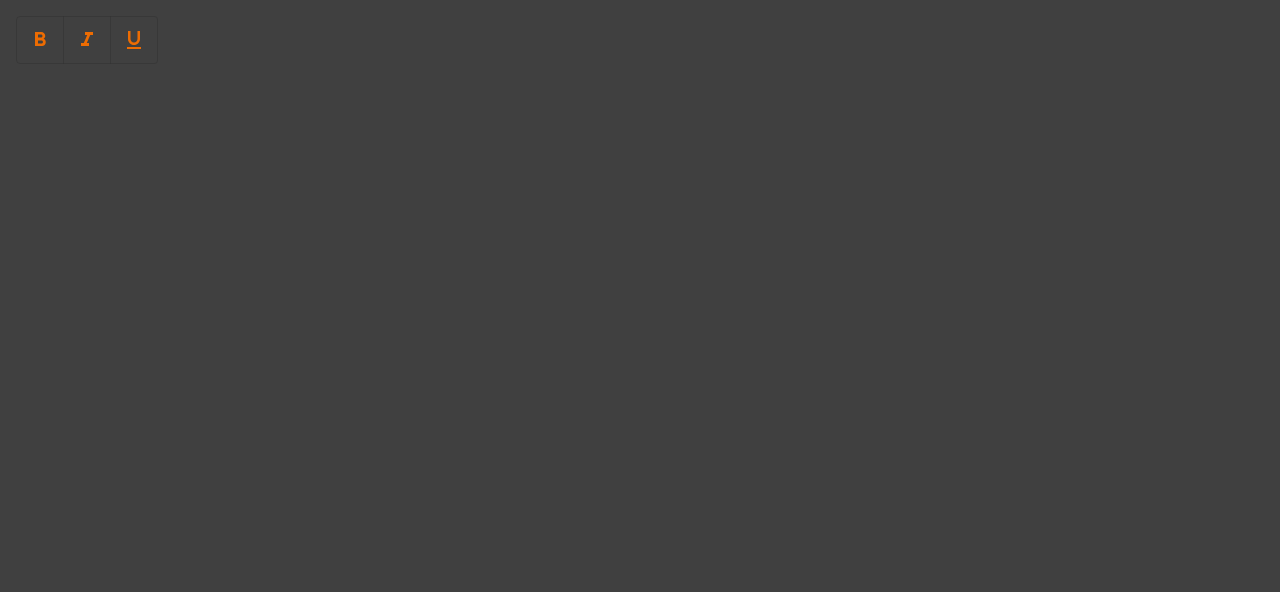
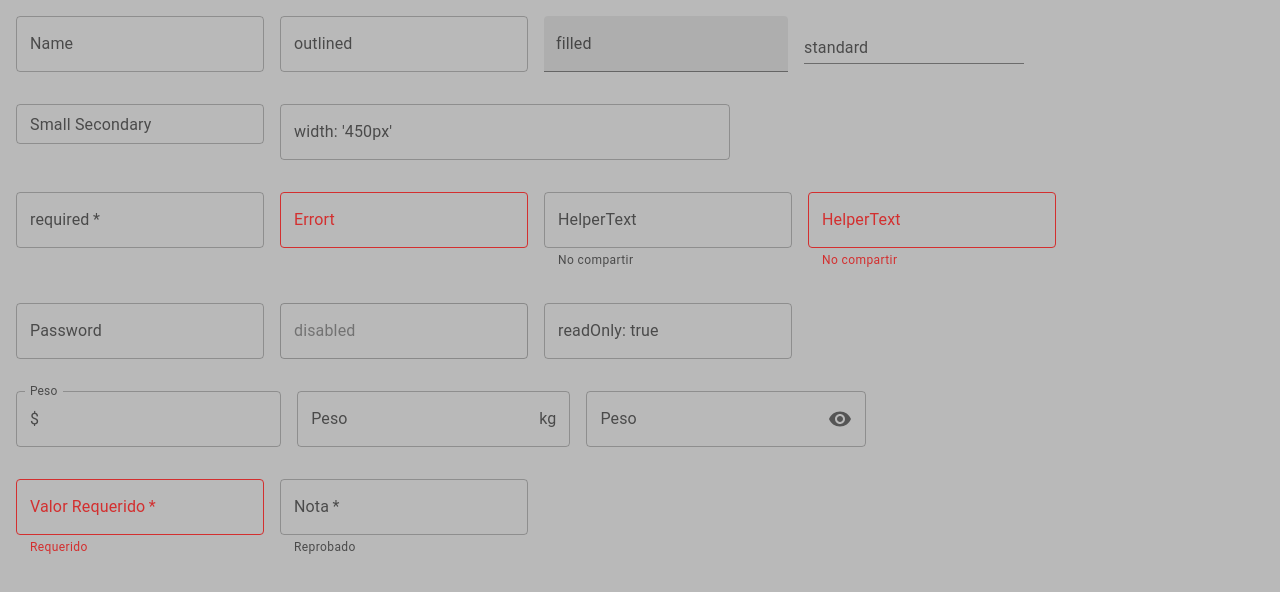
Before and after one commit to SebaGNH/CE-MIU-VY, a React (Vite) app: page / in a window 1280 px wide. Shown: the top 592 px of the page. Built offline with nearby package versions, Linux system fonts and the light colour scheme.

Commit message:
se realizan pruebas con TextField

```diff
--- a/src/App.jsx
+++ b/src/App.jsx
@@ -1,5 +1,5 @@
 import React, {Fragment} from 'react'
-import { M01_Typography, M02_Button, M03_ButtonGroup, M04_ToggleButton, M14_Box } from './components'
+import { M01_Typography, M02_Button, M03_ButtonGroup, M04_ToggleButton, M05_TextFields, M14_Box } from './components'
 
 const App = () => {
   return (
@@ -7,7 +7,8 @@ const App = () => {
       {/* <M01_Typography/> */}
      {/*  <M02_Button/> */}
       {/* <M03_ButtonGroup/> */}
-      <M04_ToggleButton/>
+      {/* <M04_ToggleButton/> */}
+      <M05_TextFields/>
      {/*  <M14_Box/> */}
     </Fragment>
   )
--- a/src/components/M04_ToggleButton.jsx
+++ b/src/components/M04_ToggleButton.jsx
@@ -5,9 +5,18 @@ import {FormatBold as FormatBoldIcon, FormatItalic as FormatItalicIcon, FormatUn
 
 export const M04_ToggleButton = () => {
   const [formatos, setFormatos] = useState([])
+  const [formatosExclusivo, setFormatosExclusivo] = useState(null)
+
+
+
   console.log(formatos)
   const handleFormatChange = (e, nuevoFormato) => {
     setFormatos(nuevoFormato)
+  }
+
+  console.log(formatosExclusivo)
+  const handleFormatChangeExclusivo = (e, nuevoFormato) => {
+    setFormatosExclusivo(nuevoFormato)
   }
 
 
@@ -17,16 +26,40 @@ export const M04_ToggleButton = () => {
         <ToggleButtonGroup
           aria-label='text Formatting'
           value={formatos}
+          color='warning'
           onChange={handleFormatChange}
         >
           <ToggleButton value="bold" aria-label='bold'>
-            <FormatBoldIcon color='warning'/>
+            <FormatBoldIcon/>
           </ToggleButton>
           <ToggleButton value="italic" aria-label='italic'>
-            <FormatItalicIcon color='warning'/>
+            <FormatItalicIcon/>
           </ToggleButton>
           <ToggleButton value="underline" aria-label='underline'>
-            <FormatUnderlinedIcon color='warning'/>
+            <FormatUnderlinedIcon/>
+          </ToggleButton>
+        </ToggleButtonGroup>
+      </Stack>
+
+
+      {/* Exclusive */}
+      <Stack direction="row">
+        <ToggleButtonGroup
+          aria-label='text Formatting'
+          value={formatosExclusivo}
+          color='warning'
+          orientation='vertical'
+          onChange={handleFormatChangeExclusivo}
+          exclusive
+        >
+          <ToggleButton value="bold" aria-label='bold'>
+            <FormatBoldIcon/>
+          </ToggleButton>
+          <ToggleButton value="italic" aria-label='italic'>
+            <FormatItalicIcon/>
+          </ToggleButton>
+          <ToggleButton value="underline" aria-label='underline'>
+            <FormatUnderlinedIcon/>
           </ToggleButton>
         </ToggleButtonGroup>
       </Stack>
--- /dev/null
+++ b/src/components/M05_TextFields.jsx
@@ -0,0 +1,85 @@
+import React, {Fragment,useState} from 'react'
+import { InputAdornment , Stack, TextField } from '@mui/material'
+import IconButton from '@mui/material/IconButton';
+import {Visibility as VisibilityIcon} from '@mui/icons-material';
+
+export const M05_TextFields = () => {
+  const [valor, setValor] = useState('');
+  const [nota, setNota] = useState('');
+
+  return (
+    <Fragment>
+      <Stack spacing={4}>
+        <Stack direction="row" spacing={2}>
+          <TextField label="Name"/>
+          <TextField label="outlined" variant='outlined'/>
+          <TextField label="filled" variant='filled'/>
+          <TextField label="standard" variant='standard'/>
+        </Stack>
+
+        {/* 2da Fila */}
+        <Stack direction="row" spacing={2}>
+          <TextField label="Small Secondary" size='small' color='secondary'/>
+          <TextField label="width: '450px' " sx={{ m: 1, width: '450px' }}/>
+        </Stack>
+
+         {/* 3ra Fila */}
+        <Stack direction="row" spacing={2}>
+          <TextField label="required" required/>
+          <TextField label="Errort" error/>
+          <TextField label="HelperText" helperText='No compartir'/>
+          <TextField label="HelperText" helperText='No compartir' error/>
+        </Stack>
+
+        {/* 4ta Fila */}
+        <Stack direction="row" spacing={2}>
+          <TextField label="Password" type="password"/>
+          <TextField label="disabled" disabled/>
+          <TextField label="readOnly: true" inputProps={{readOnly: true}}/>
+        </Stack>
+
+        {/* 5ta Fila */}
+        <Stack direction="row" spacing={2}>
+            <TextField label="Peso"
+            InputProps={{ startAdornment:
+              <InputAdornment position="start">$</InputAdornment>,
+            }}
+          />
+          <TextField label="Peso"
+            InputProps={{ endAdornment:
+              <InputAdornment position="end">kg</InputAdornment>,
+          }}
+          />
+          <TextField label="Peso"
+            InputProps={{ endAdornment:
+              <InputAdornment position="end"><VisibilityIcon/></InputAdornment>,
+          }}
+          />
+        </Stack>
+
+
+         {/* 6ta Fila */}
+          <Stack direction="row" spacing={2}>
+            <TextField
+              label='Valor Requerido'
+              value={valor}
+              required
+              onChange={ (e) => setValor(e.target.value)}
+              error={!valor}
+              helperText={!valor? 'Requerido':''}
+            />
+            <TextField
+              label='Nota'
+              value={nota}
+              required
+              onChange={ (e) => setNota(e.target.value)}
+              error={nota < 6 && nota != '' ? true : false}
+              helperText={nota < 6 ? 'Reprobado':'Aprobado'}
+            />
+          </Stack>
+
+      </Stack>
+
+    </Fragment>
+  )
+}
--- a/src/components/index.js
+++ b/src/components/index.js
@@ -2,5 +2,6 @@ export * from './M01_Typography'
 export * from './M02_Button'
 export * from './M03_ButtonGroup'
 export * from './M04_ToggleButton'
+export * from './M05_TextFields'
 
 export * from './M14_Box'
--- a/src/index.css
+++ b/src/index.css
@@ -4,7 +4,7 @@
   box-sizing: border-box;
 }
 body {
-  background-color: #404040;
+  background-color: #b9b9b9;
   color: #fff;
   font-family: Inter, Avenir, Helvetica, Arial, sans-serif;
   margin: 1rem;
```
